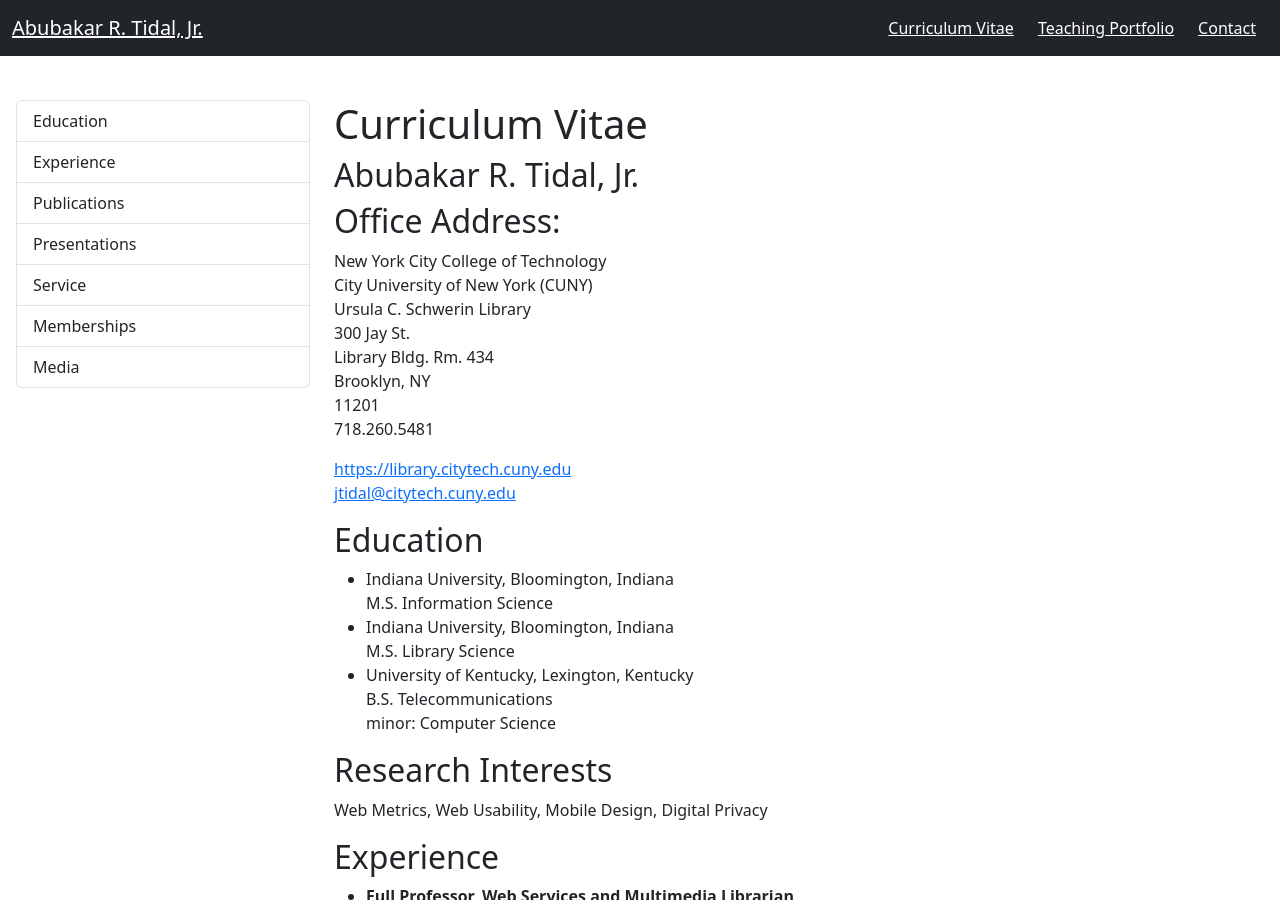
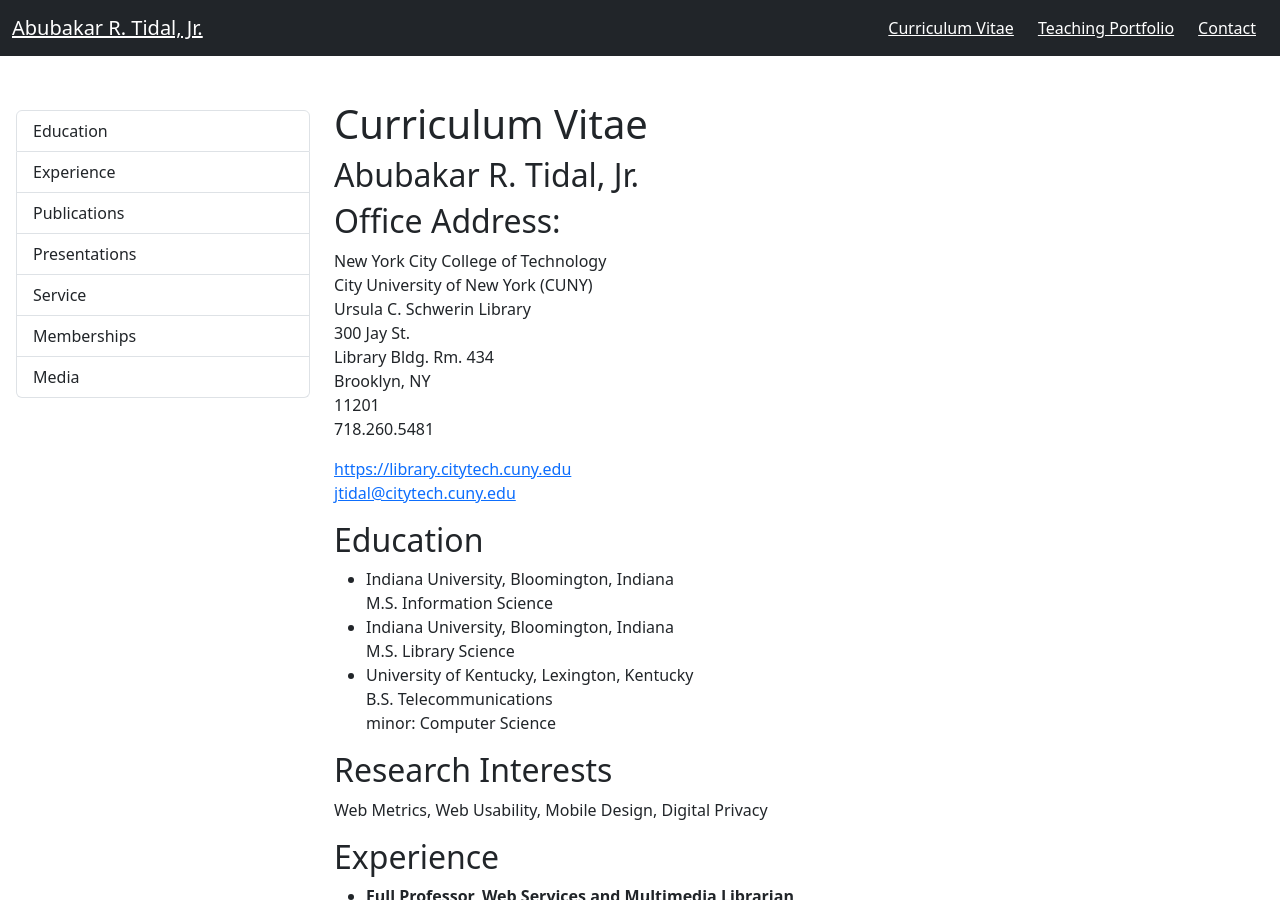
Before and after one commit to KentuckyFriedTofu/KentuckyFriedTofu.github.io, a Jekyll site: the page built from cv.html, in a window 1280 px wide and 900 px high. Built offline with Jekyll 4.4.1, drawn with Linux system fonts in a browser that asks for light colours.

Commit message:
Update cv.html

```diff
--- a/cv.html
+++ b/cv.html
@@ -3,7 +3,7 @@ layout: page
 title: Abubakar R. Tidal, Jr. - Curriculum Vitae
 ---
 <div class="row">
-  <div class="col-sm-12 col-md-3 col-lg-3">
+  <div class="col-sm-12 col-md-3 col-lg-3" style="padding-top:10px;">
     <div id="in-pageNav" class="list-group sticky-top">
       <a class="list-group-item list-group-item-action" href="#edu">Education</a>
       <a class="list-group-item list-group-item-action" href="#xp">Experience</a>
```
